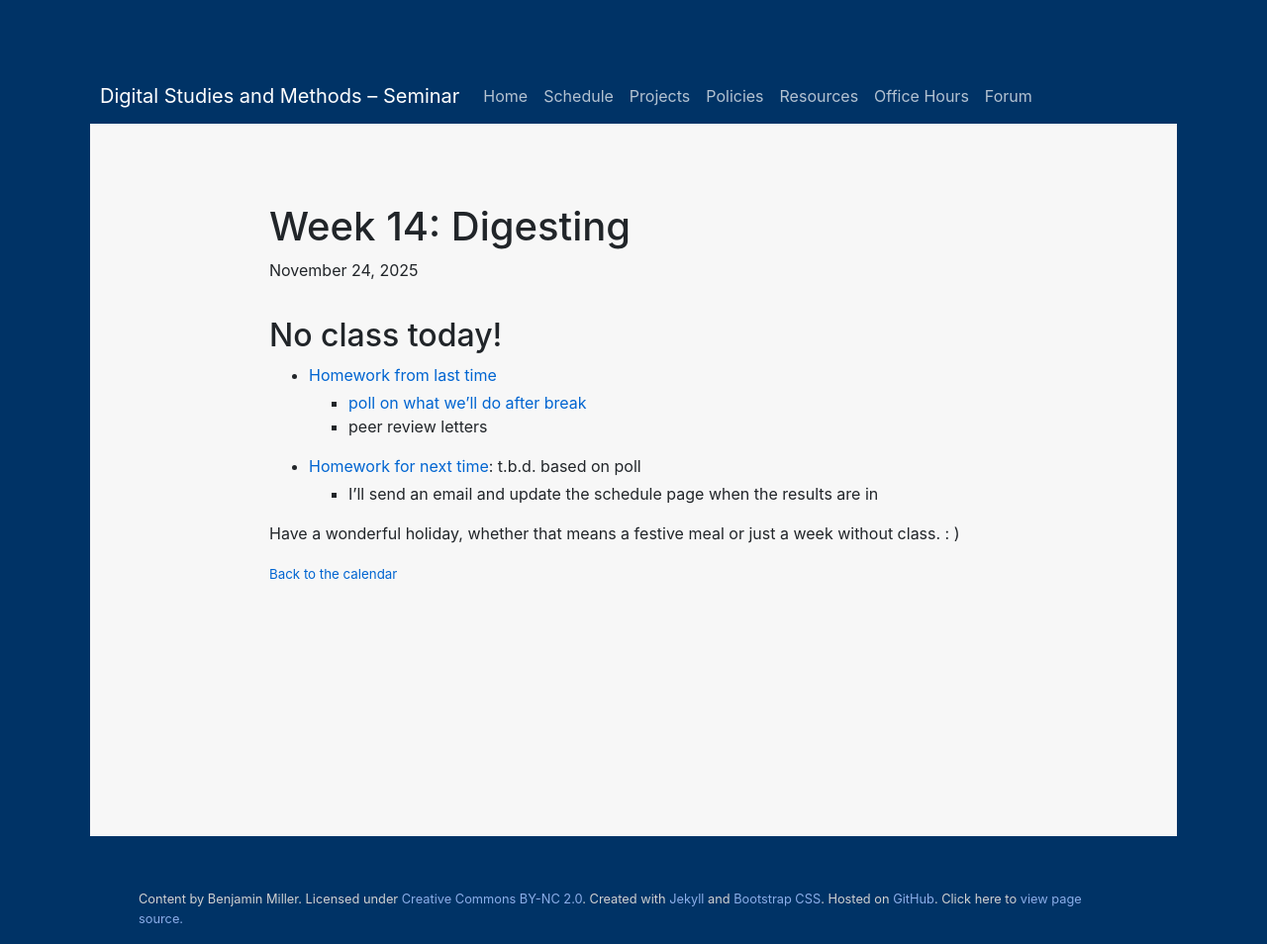
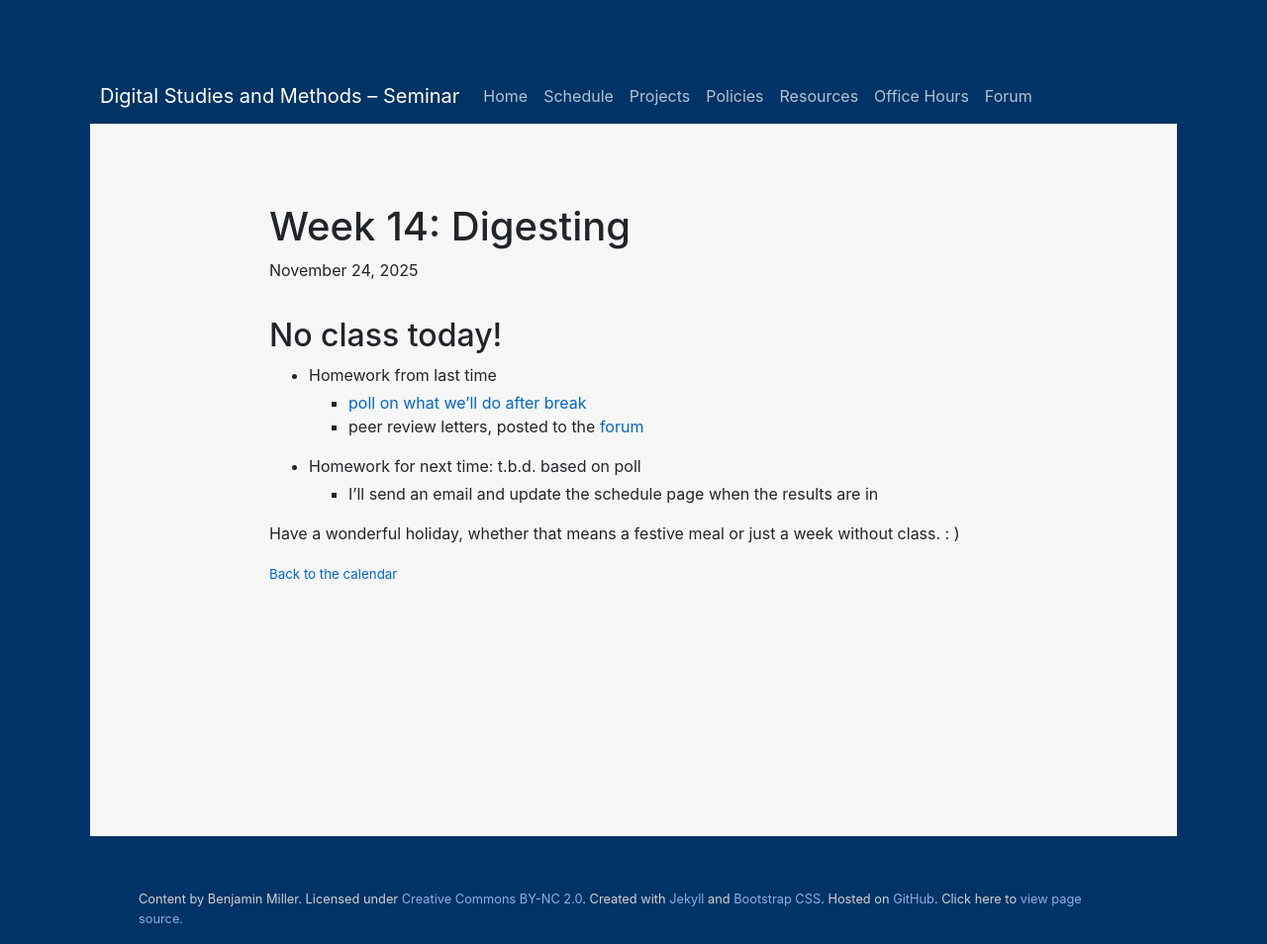
Before and after one commit to benmiller314/dsam2025fall, a Jekyll site: the page built from plans/week-14.md, in a window 1280 px wide. Shown: the whole page at 99% size. Built offline with Jekyll 4.4.1, drawn with Linux system fonts in a browser that asks for light colours; our own code applies the rules of GitHub Pages for plain Markdown files.

Commit message:
don't need those links in the nav
there's nowhere to jump to

```diff
--- a/plans/week-14.md
+++ b/plans/week-14.md
@@ -5,10 +5,10 @@
 
 ## No class today!
 
-* [Homework from last time](#todo)
+* Homework from last time
     - [poll on what we'll do after break](https://forms.gle/NWpiZLN5A4VS53Hp9)
-    - peer review letters
-* [Homework for next time](#hw): t.b.d. based on poll
+    - peer review letters, posted to the [forum]({{site.repo_url}}/discussions)
+* Homework for next time: t.b.d. based on poll
     - I'll send an email and update the schedule page when the results are in
 
 Have a wonderful holiday, whether that means a festive meal or just a week without class. : )
```
